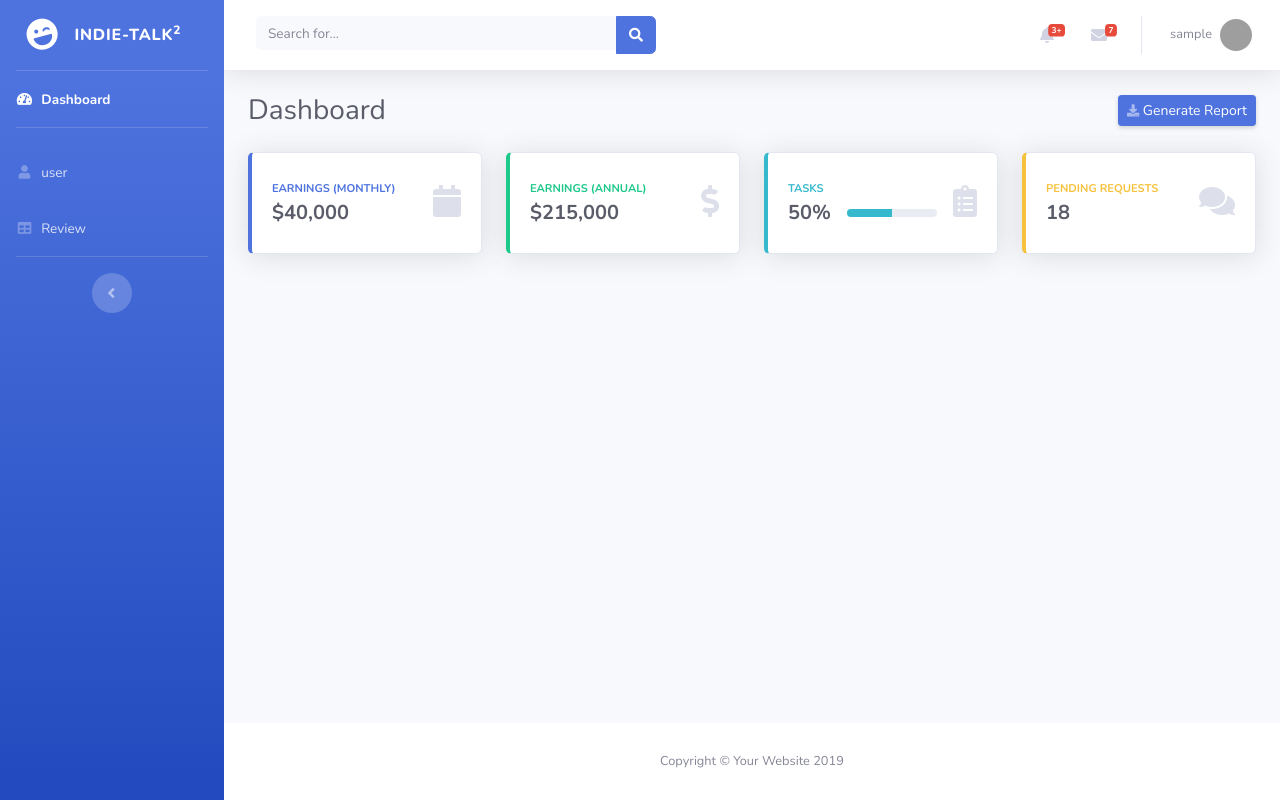
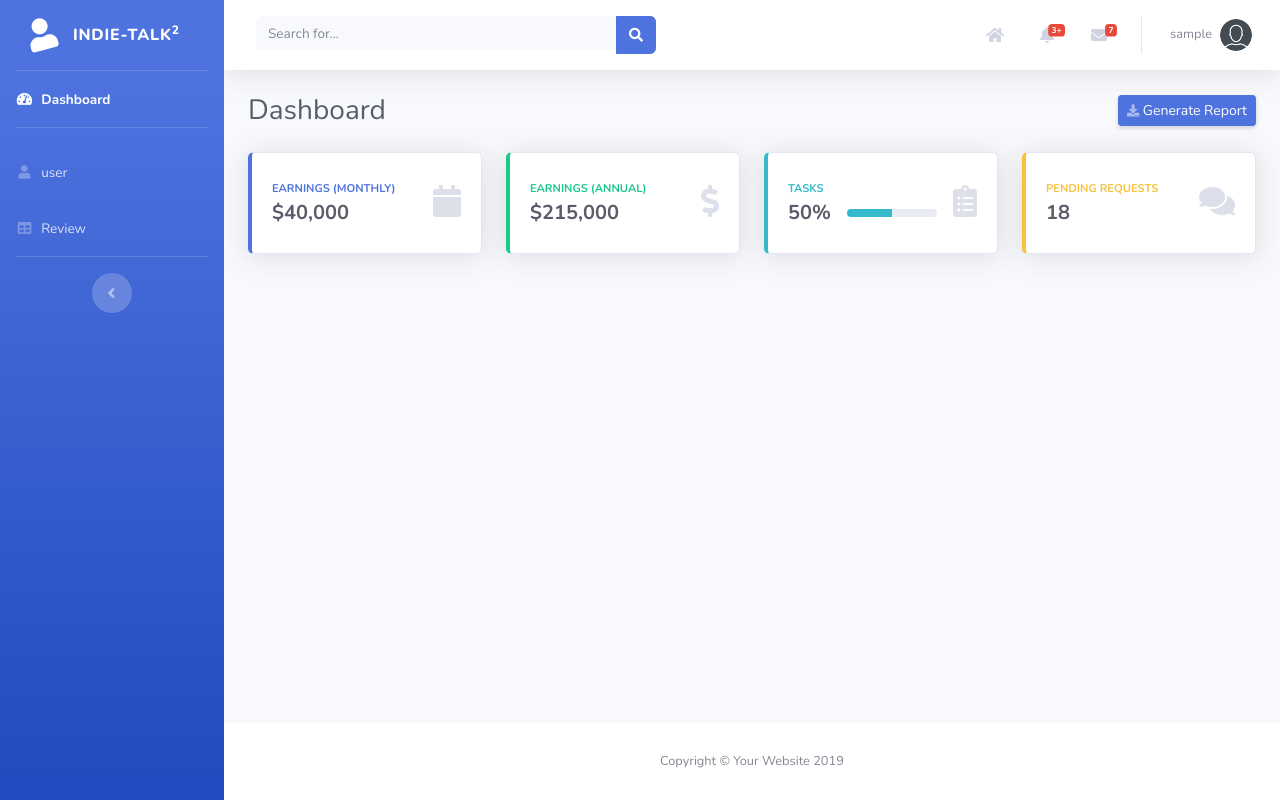
Before and after one commit to daiki23/apsec_kelompok2, a PHP site: page /apsec_kelompok/admin.php in a window 1280 px wide. Run offline with PHP 8.4, Linux system fonts and the light colour scheme; the visitor is signed in with stand-in values (Sample User, id 1); data that the repository does not hold is empty; grey boxes are pictures that could not be loaded.

Commit message:
add home button on admin panel

```diff
--- a/admin.php
+++ b/admin.php
@@ -22,6 +22,7 @@
 
   <!-- Custom styles for this page -->
   <link href="sources/panel_sources/vendor/datatables/dataTables.bootstrap4.min.css" rel="stylesheet">
+  <link href="images/favicon2.png" rel="icon">
 
 
 
@@ -32,6 +33,8 @@
   if($_SESSION['level']==""){
     header("location:index.php?pesan=gagal");
   }
+
+  include 'base_url.php';
 
   ?>
 
@@ -48,7 +51,7 @@
       <!-- Sidebar - Brand -->
       <a class="sidebar-brand d-flex align-items-center justify-content-center" href="admin.php">
         <div class="sidebar-brand-icon rotate-n-15">
-          <i class="fas fa-laugh-wink"></i>
+          <i class="fas fa-user"></i>
         </div>
         <div class="sidebar-brand-text mx-3">Indie-Talk<sup>2</sup></div>
       </a>
@@ -140,6 +143,14 @@
                 </form>
               </div>
             </li>
+
+          <!-- Nav Item - Home -->
+            <li class="nav-item dropdown no-arrow mx-1">
+              <a class="nav-link dropdown-toggle" href="<?php echo $base_url ?>" id="alertsDropdown">
+                <i class="fas fa-home fa-fw"></i>
+
+
+              </a>
 
             <!-- Nav Item - Alerts -->
             <li class="nav-item dropdown no-arrow mx-1">
@@ -252,7 +263,7 @@
             <li class="nav-item dropdown no-arrow">
               <a class="nav-link dropdown-toggle" href="#" id="userDropdown" role="button" data-toggle="dropdown" aria-haspopup="true" aria-expanded="false">
                 <span class="mr-2 d-none d-lg-inline text-gray-600 small"><?php echo $_SESSION['username']; ?></span>
-                <img class="img-profile rounded-circle" src="https://source.unsplash.com/QAB-WJcbgJk/60x60">
+                <img class="img-profile rounded-circle" src="images/avatar.png">
               </a>
               <!-- Dropdown - User Information -->
               <div class="dropdown-menu dropdown-menu-right shadow animated--grow-in" aria-labelledby="userDropdown">
```
Also changed, not shown: images/avatar.png (added).
